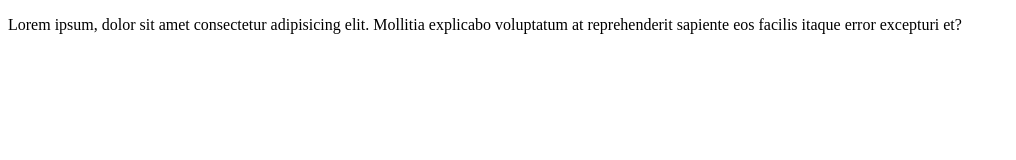
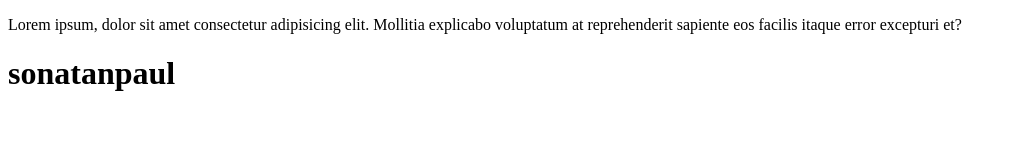
Before and after one commit to sonatanpaul/javascript-website, a plain HTML site: page index.html in a window 1280 px wide. Shown: the whole page, without its empty margins (0-1016 px from the left). Drawn offline with Linux system fonts and the light colour scheme.

Commit message:
now update

```diff
--- a/index.html
+++ b/index.html
@@ -8,5 +8,7 @@
 <body>
     <p>Lorem ipsum, dolor sit amet consectetur adipisicing elit. Mollitia explicabo voluptatum at reprehenderit sapiente eos facilis itaque error excepturi et?</p>
 
+    <h1>sonatanpaul</h1>
+
 </body>
 </html>
```
